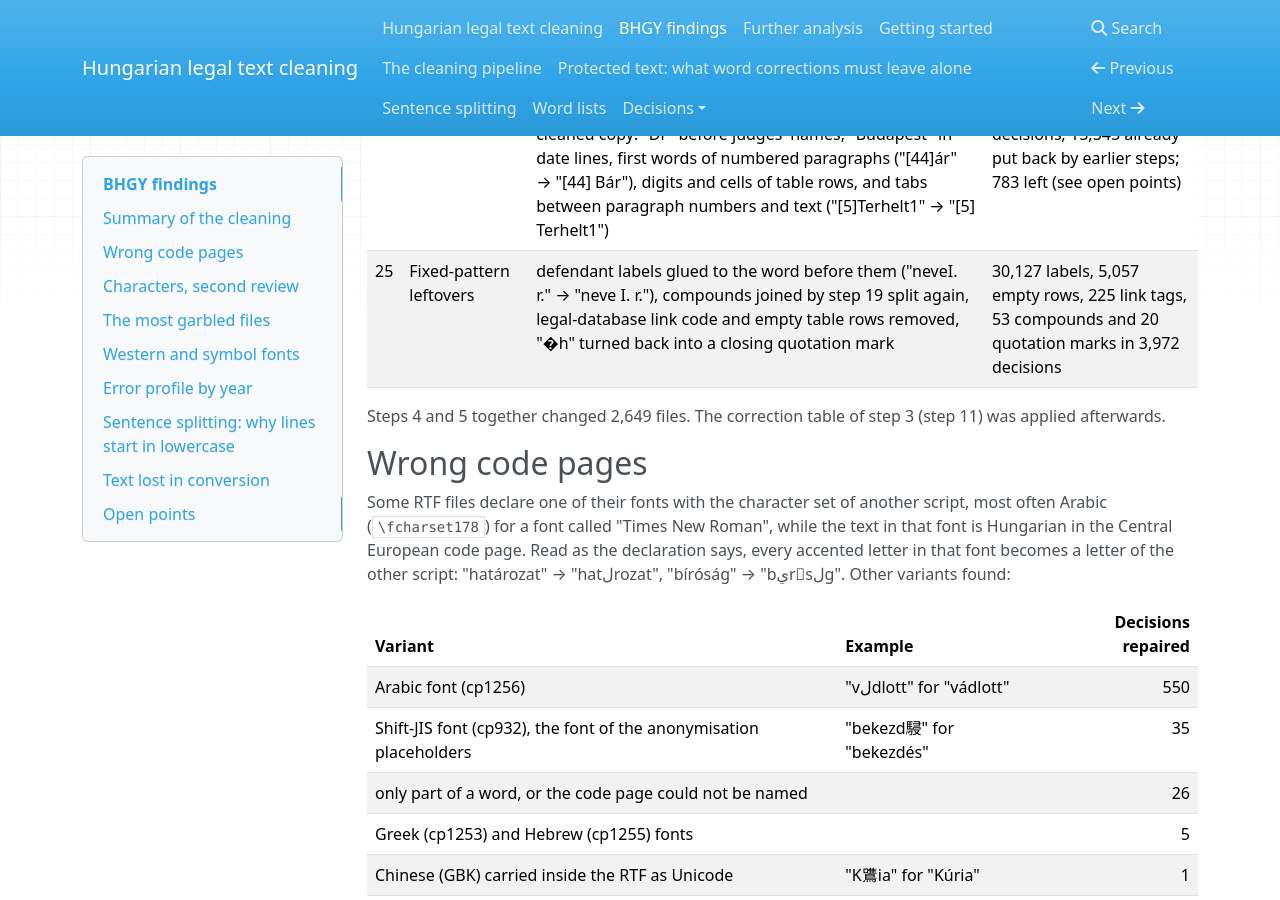
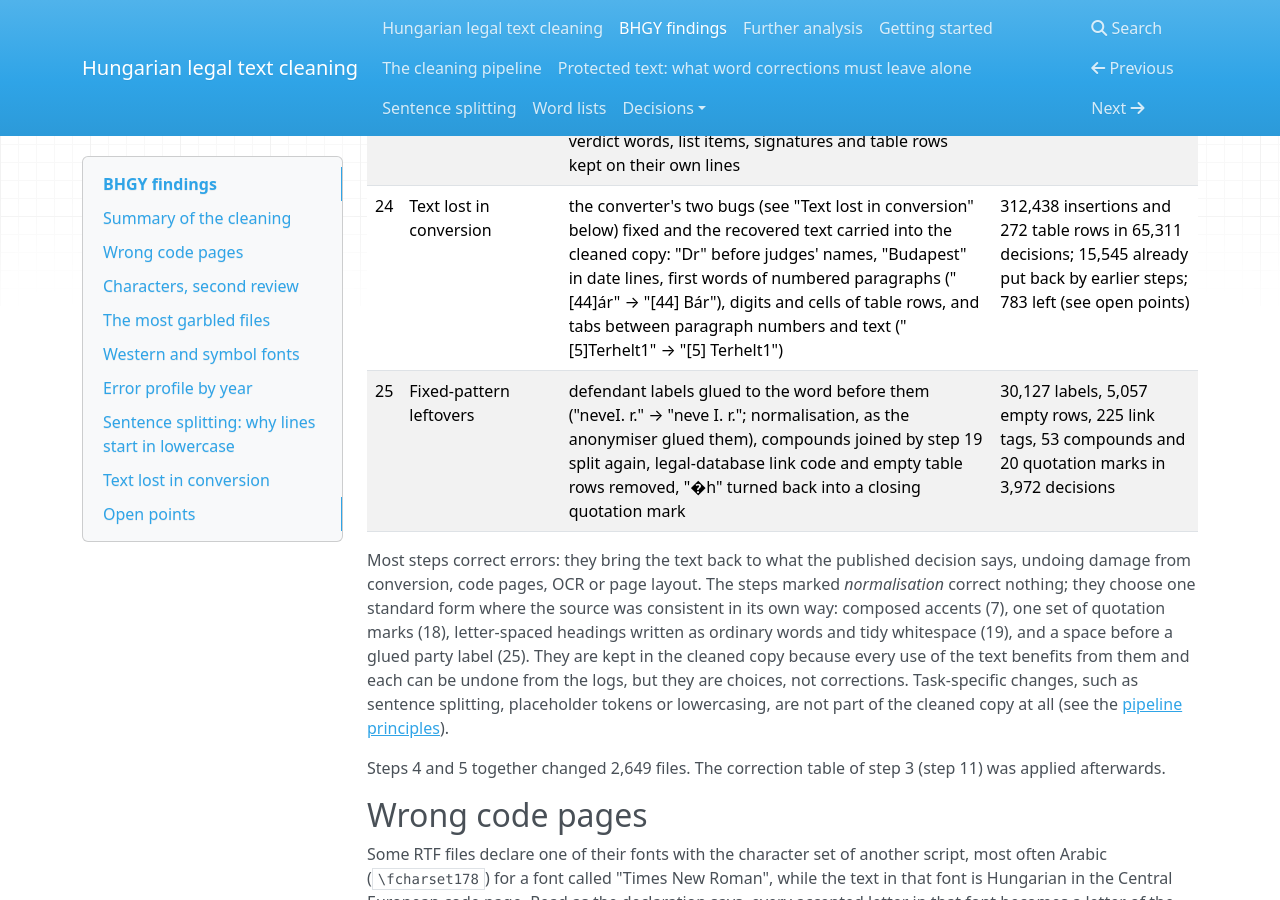
Before and after one commit to Homoki-Ugyvedi-Iroda/hu-legal-text-cleaning, an MkDocs documentation site: the page built from docs/bhgy-findings.md, in a window 1280 px wide and 900 px high, scrolled down 2443 px. Built offline with MkDocs 1.6.1, drawn with Linux system fonts in a browser that asks for light colours; nearby versions of some CDN libraries; some of the changed text lies outside the part shown.

Commit message:
Separate cleaning from normalisation and preprocessing in the docs
Mark steps 7, 18, 19 and the label spacing of step 25 as normalisation
in the BHGY findings, explain the difference after the summary table,
and add a pipeline principle: cleaning corrects errors into the
published copy, preprocessing builds task-specific derived copies.

Co-Authored-By: Claude Opus 5.5 <noreply@anthropic.com>

```diff
--- a/docs/bhgy-findings.md
+++ b/docs/bhgy-findings.md
@@ -15,7 +15,7 @@ into a cleaned copy, with a log of every change.
 | 4 | Lost first letters | "értett" → "Sértett", "ővárosi" → "Fővárosi" | 2,801 lines fixed |
 | 5 | Words split at line ends | "alkalma-" / "zottai" → "alkalmazottai" | 1,914 joins |
 | 6 | NUL padding | removed | 10,875 files |
-| 7 | Unicode NFC | composed separately stored accents | 170 files changed; 76 files keep marks without a composed form |
+| 7 | Unicode NFC (normalisation) | composed separately stored accents | 170 files changed; 76 files keep marks without a composed form |
 | 8 | Unaccented typing | decisions typed mostly without accents | very rare: 2 in a sample of about 5,900 |
 | 9 | Wrong code page | Hungarian text in a font declared as Arabic, Shift-JIS, Greek or Hebrew ("hatلrozat", "bekezd駸"); re-converted from the source | 617 decisions, about 89,000 damaged words |
 | 10 | Soft hyphens | invisible hyphens inside words ("in" + soft hyphen + "gatlan") removed; 54 at line ends kept, as they mark split words | 9,630 removed in 1,618 decisions |
@@ -26,14 +26,25 @@ into a cleaned copy, with a log of every change.
 | 15 | False spaces | 13 of the 15 approved pairs ("n em", "k ésedelmi", "els őfokú") and three reviewed "gatlan" places; "pont ba" and "fordulat ba" were undone, as "ba)" is a sub-point label | 112 replacements and 3 fixes in 66 decisions |
 | 16 | Line starts, second round | the reviewed answers: lost first letters ("érleti" → "Bérleti"), whole words given by the reviewer ("ánya, 2006. május 25." → "Tatabánya, …" in the Tatabánya courts, "óvár" → "Mosonmagyaróvár"), split words joined to the line above ("kap" / "csolatos"), "e" / "körben" | 229 changes in 216 decisions |
 | 17 | Characters, second review | the reviewer's 578 character decisions with context rules, stored control characters, separator lines, "check" characters settled by the spell checker | 82,025 decisions (47.4 million no-break spaces) |
-| 18 | Quotation signs | "«" → '"' (it closes the inner quotation »…«, and "»" became '"'), "‘" → "'" (pairs with "’"), "‚" → "," ("barátját‚ majd"); first held back, as removing them would unbalance quotation marks or drop a comma | 4,162 replacements in 1,503 decisions |
-| 19 | Letter-spaced words and whitespace | spaced-out headings joined when Hunspell knows the word ("I n d o k o l á s" → "Indokolás", "A  M A G Y A R   K Ö Z T Á R S A S Á G" → "A MAGYAR KÖZTÁRSASÁG"); spaces at line ends and runs of spaces and tabs collapsed | 425,992 words joined in 174,755 decisions; 15.3 million lines tidied in 224,968 decisions |
+| 18 | Quotation signs (normalisation) | "«" → '"' (it closes the inner quotation »…«, and "»" became '"'), "‘" → "'" (pairs with "’"), "‚" → "," ("barátját‚ majd"); first held back, as removing them would unbalance quotation marks or drop a comma | 4,162 replacements in 1,503 decisions |
+| 19 | Letter-spaced words and whitespace (normalisation) | spaced-out headings joined when Hunspell knows the word ("I n d o k o l á s" → "Indokolás", "A  M A G Y A R   K Ö Z T Á R S A S Á G" → "A MAGYAR KÖZTÁRSASÁG"); spaces at line ends and runs of spaces and tabs collapsed | 425,992 words joined in 174,755 decisions; 15.3 million lines tidied in 224,968 decisions |
 | 20 | Damaged spaced headings | what step 19 left: "I N D OKOL Á S" → "INDOKOLÁS", "I n d o k o 1 á s" → "Indokolás", "n d o k o l á s" → "Indokolás", "b ü n ö s" → "bűnös" | 2,096 headings in 1,918 decisions |
 | 21 | Letterhead residue | runs of accented letters left over from anonymised letterhead words, glued to the court name on the first line ("őáÍéőá... Ítélőtábla" → "... Ítélőtábla", "íööáóVAS MEGYEI BÍRÓSÁG"); found by the character language model pilot, as every character is a valid Hungarian letter | 3,020 decisions (2,091 runs of four or more letters) |
 | 22 | Page numbers and running headers | page numbers ("- 2 -", "3 / 6 oldal", bare numbers) and repeated case-number lines ("Pf.III.20.106/2013/8. szám") removed; sentences split by a page break rejoined | 22,285 page numbers and 11,650 case numbers in 4,448 decisions; 9,730 sentences rejoined |
 | 23 | Hard-wrapped decisions | sentences wrapped at a fixed width of about 90-115 characters joined back into one line each; headings, verdict words, list items, signatures and table rows kept on their own lines | 39,393 joins in 201 decisions |
 | 24 | Text lost in conversion | the converter's two bugs (see "Text lost in conversion" below) fixed and the recovered text carried into the cleaned copy: "Dr" before judges' names, "Budapest" in date lines, first words of numbered paragraphs ("[44]ár" → "[44] Bár"), digits and cells of table rows, and tabs between paragraph numbers and text ("[5]Terhelt1" → "[5] Terhelt1") | 312,438 insertions and 272 table rows in 65,311 decisions; 15,545 already put back by earlier steps; 783 left (see open points) |
-| 25 | Fixed-pattern leftovers | defendant labels glued to the word before them ("neveI. r." → "neve I. r."), compounds joined by step 19 split again, legal-database link code and empty table rows removed, "�h" turned back into a closing quotation mark | 30,127 labels, 5,057 empty rows, 225 link tags, 53 compounds and 20 quotation marks in 3,972 decisions |
+| 25 | Fixed-pattern leftovers | defendant labels glued to the word before them ("neveI. r." → "neve I. r."; normalisation, as the anonymiser glued them), compounds joined by step 19 split again, legal-database link code and empty table rows removed, "�h" turned back into a closing quotation mark | 30,127 labels, 5,057 empty rows, 225 link tags, 53 compounds and 20 quotation marks in 3,972 decisions |
+
+Most steps correct errors: they bring the text back to what the published decision says,
+undoing damage from conversion, code pages, OCR or page layout. The steps marked
+*normalisation* correct nothing; they choose one standard form where the source was
+consistent in its own way: composed accents (7), one set of quotation marks (18),
+letter-spaced headings written as ordinary words and tidy whitespace (19), and a space
+before a glued party label (25). They are kept in the cleaned copy because every use of
+the text benefits from them and each can be undone from the logs, but they are choices,
+not corrections. Task-specific changes, such as sentence splitting, placeholder tokens or
+lowercasing, are not part of the cleaned copy at all (see the
+[pipeline principles](pipeline.md#principles)).
 
 Steps 4 and 5 together changed 2,649 files. The correction table of step 3 (step 11) was
 applied afterwards.
```
Also changed, not shown: docs/pipeline.md (+8 -0 lines).
